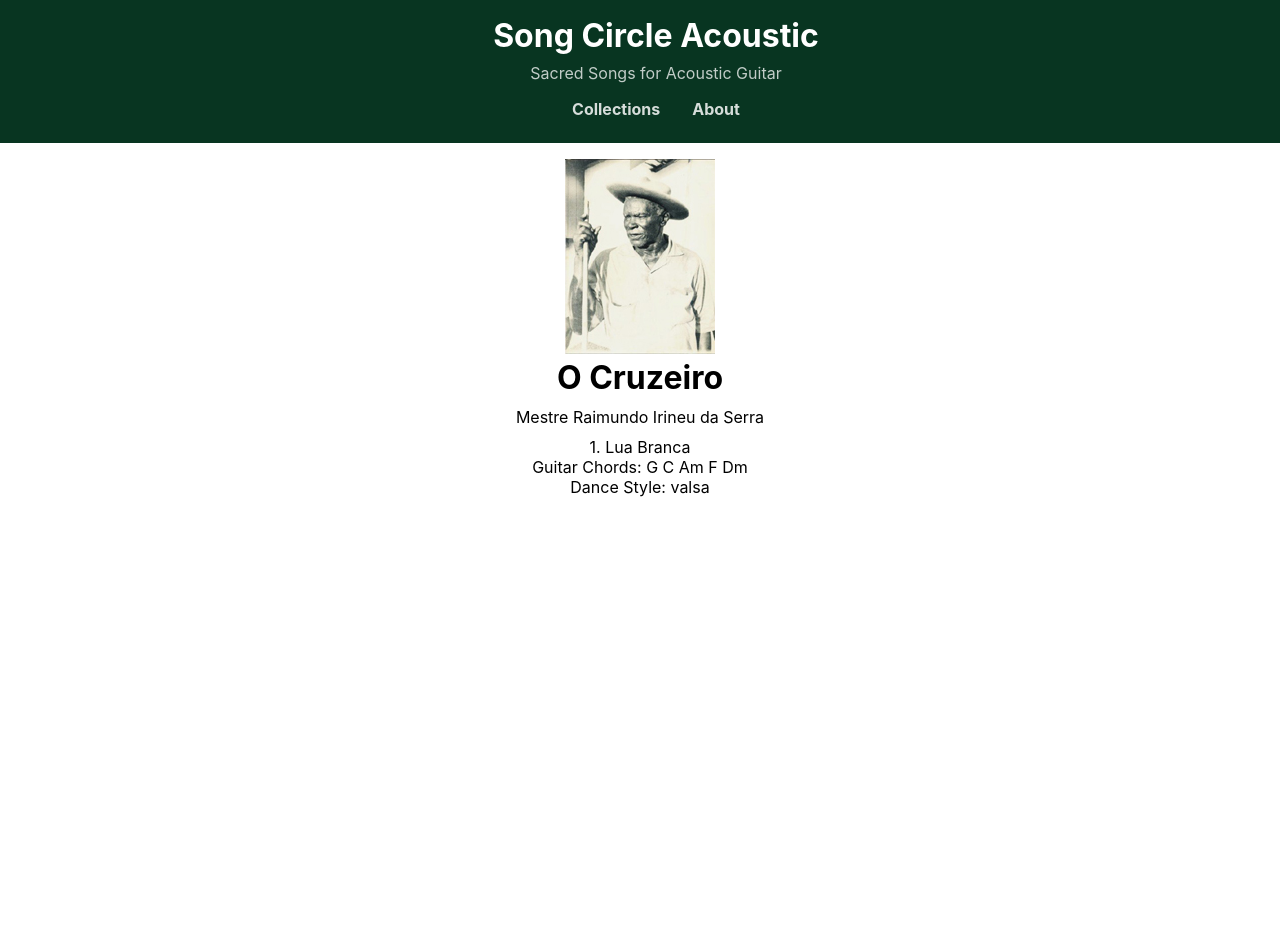
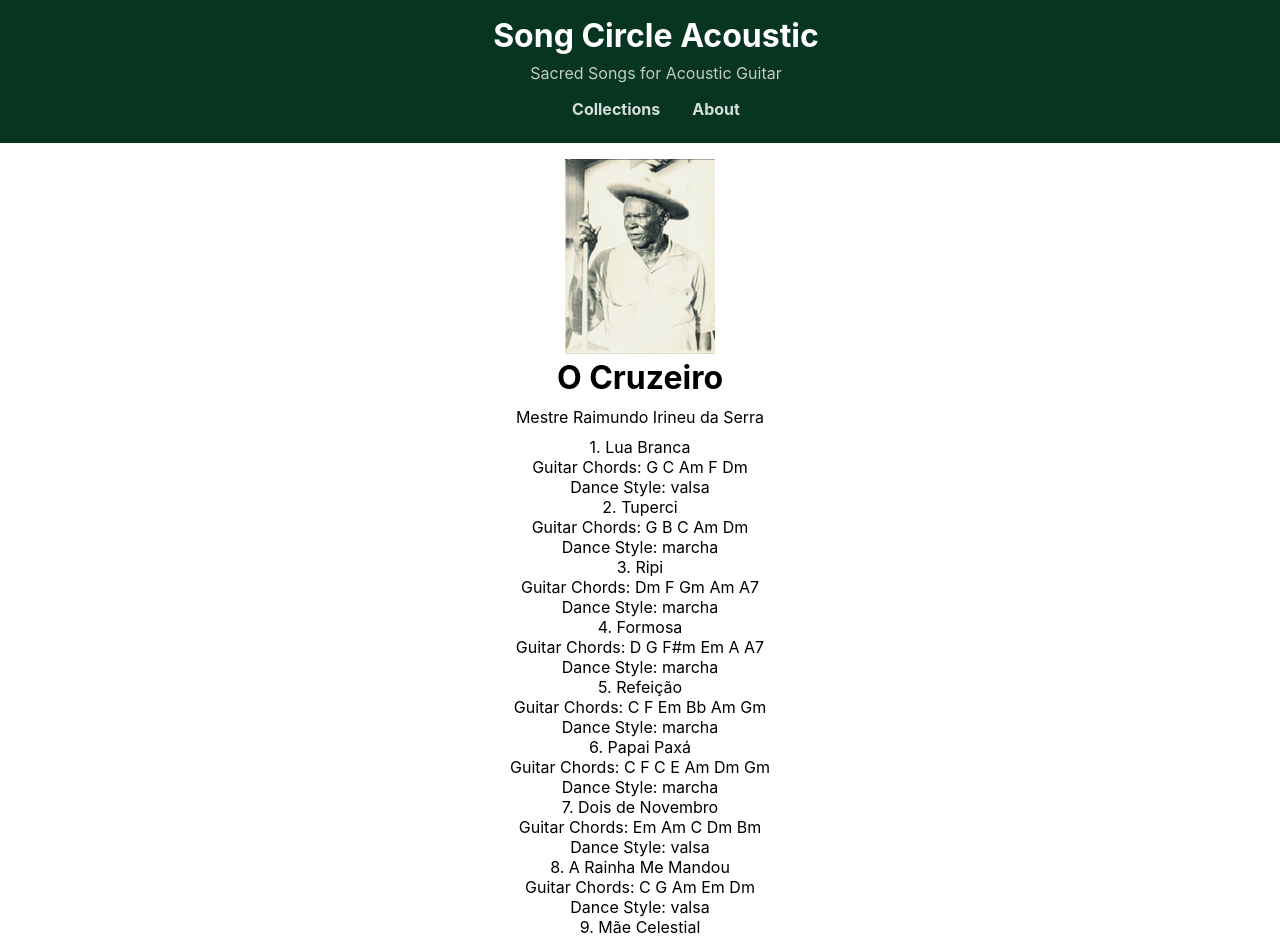
Before and after one commit to stasi815/Song-Circle-Acoustic, a React (Create React App) app: page /#/details/0 in a window 1280 px wide. Shown: the top 939 px of the page. Built offline with nearby package versions, Linux system fonts and the light colour scheme.

Commit message:
[update] hymn list in collections

```diff
--- a/src/components/About/About.css
+++ b/src/components/About/About.css
@@ -4,7 +4,9 @@
     margin: 0;
     padding: 1em;
     position: relative;
-    background: url(%PUBLIC_URL%/images/treelight.jpg) no-repeat center center fixed;
+    background-image: url("%PUBLIC_URL%/images/treelight.jpg");
+    background-repeat: no-repeat;
+    background-position: center fixed;
     -webkit-background-size: cover;
     -moz-background-size: cover;
     -o-background-size: cover;
--- a/src/components/About/About.js
+++ b/src/components/About/About.js
@@ -1,10 +1,17 @@
 import React from 'react'
+import './About.css'
+import backgroundImage from './treelight.jpg'
 
-import './About.css'
+const styles = {
+  backgroundImage: `url(${backgroundImage})`,
+  backgroundPosition: 'center center',
+  backgroundRepeat: 'no-repeat',
+  backgroundAttachment: 'fixed',
+}
 
 function About() {
   return (
-    <div className="about">
+    <div className="about" style={ styles }>
       <div className="overlay"></div>
         <div className="about-text">
           <h1>About Song Circle Acoustic</h1>
--- a/src/components/CompilationDetails/CompilationDetails.js
+++ b/src/components/CompilationDetails/CompilationDetails.js
@@ -5,7 +5,16 @@ import data from '../collections.json';
 function CompilationDetails(props) {
   const { id } = props.match.params // Location index
   const { images, title, person, hymns } = data[id]
-  const { number, name, chords, style } = data[id].hymns[0]
+  const hymnList = hymns.map((hymn) => {
+  const { number, name, chords, style } = hymn
+    return (
+      <div>
+        <div>{ number }. { name }</div>
+        <div>Guitar Chords: { chords }</div>
+        <div>Dance Style: { style }</div>
+      </div>
+    )
+  })
 
   return (
     <div className='comp-details'>
@@ -16,9 +25,7 @@ function CompilationDetails(props) {
       <div>
         <h1>{ title }</h1>
         <div className="name">{ person }</div>
-        <div>{ number }. { name }</div>
-        <div>Guitar Chords: { chords }</div>
-        <div>Dance Style: { style }</div>
+        <div>{ hymnList }</div>
       </div>
     </div>
   )
--- a/src/components/collections.json
+++ b/src/components/collections.json
@@ -13,49 +13,57 @@
                 "style":"valsa"
             },
             {
-                "number": "1",
-                "name":"Meu Mestre a Vós Eu Peç0",
-                "chords":"D A Bm F#m Em A D",
+                "number": "2",
+                "name":"Tuperci",
+                "chords":"G B C Am Dm",
                 "style":"marcha"
             },
             {
-                "number": "1",
-                "name":"Meu Mestre a Vós Eu Peç0",
-                "chords":"D A Bm F#m Em A D",
+                "number": "3",
+                "name":"Ripi",
+                "chords":"Dm F Gm Am A7",
                 "style":"marcha"
             },
             {
-                "number": "1",
-                "name":"Meu Mestre a Vós Eu Peç0",
-                "chords":"D A Bm F#m Em A D",
+                "number": "4",
+                "name":"Formosa",
+                "chords":"D G F#m Em A A7",
                 "style":"marcha"
             },
             {
-                "name":"Meu Mestre a Vós Eu Peç0",
-                "chords":"D A Bm F#m Em A D",
+                "number": "5",
+                "name":"Refeição",
+                "chords":"C F Em Bb Am Gm",
                 "style":"marcha"
             },
             {
-                "number": "1",
-                "name":"Meu Mestre a Vós Eu Peç0",
-                "chords":"D A Bm F#m Em A D",
+                "number": "6",
+                "name":"Papai Paxá",
+                "chords":"C F C E Am Dm Gm",
                 "style":"marcha"
             },
             {
-                "number": "1",
-                "name":"Meu Mestre a Vós Eu Peç0",
-                "chords":"D A Bm F#m Em A D",
+                "number": "7",
+                "name":"Dois de Novembro",
+                "chords":"Em Am C Dm Bm",
+                "style":"valsa"
+            },
+            {
+                "number": "8",
+                "name":"A Rainha Me Mandou",
+                "chords":"C G Am Em Dm",
+                "style":"valsa"
+            },
+            {
+                "number": "9",
+                "name":"Mãe Celestial",
+                "chords":"Bb Gm Cm F",
                 "style":"marcha"
             },
             {
-                "name":"Meu Mestre a Vós Eu Peç0",
-                "chords":"D A Bm F#m Em A D",
-                "style":"marcha"
-            },
-            {
-                "number": "1",
-                "name":"Meu Mestre a Vós Eu Peç0",
-                "chords":"D A Bm F#m Em A D",
+                "number": "10",
+                "name":"Eu Devo Pedir",
+                "chords":"C G D F# Em Am Dm",
                 "style":"marcha"
             }
         ]
@@ -74,49 +82,57 @@
                 "style":"marcha"
             },
             {
-                "number": "1",
-                "name":"Meu Mestre a Vós Eu Peç0",
-                "chords":"D A Bm F#m Em A D",
+                "number": "2",
+                "name":"Estou Aqui",
+                "chords":"Am G Dm C",
                 "style":"marcha"
             },
             {
-                "number": "1",
-                "name":"Meu Mestre a Vós Eu Peç0",
-                "chords":"D A Bm F#m Em A D",
+                "number": "3",
+                "name":"Firmeza",
+                "chords":"G C F Em",
                 "style":"marcha"
             },
             {
-                "number": "1",
-                "name":"Meu Mestre a Vós Eu Peç0",
-                "chords":"D A Bm F#m Em A D",
+                "number": "4",
+                "name":"Eu Estou Firme Com Meu Jesus",
+                "chords":"C F Dm Am Gm",
                 "style":"marcha"
             },
             {
-                "name":"Meu Mestre a Vós Eu Peç0",
-                "chords":"D A Bm F#m Em A D",
+                "number": "5",
+                "name":"Eu Vivo Neste Mundo",
+                "chords":"C G F",
                 "style":"marcha"
             },
             {
-                "number": "1",
-                "name":"Meu Mestre a Vós Eu Peç0",
-                "chords":"D A Bm F#m Em A D",
+                "number": "6",
+                "name":"Eu Vivo Na Floresta",
+                "chords":"C Am F G Em",
                 "style":"marcha"
             },
             {
-                "number": "1",
-                "name":"Meu Mestre a Vós Eu Peç0",
-                "chords":"D A Bm F#m Em A D",
+                "number": "7",
+                "name":"Jesus Cristo Está No Céu",
+                "chords":"C Am G F Em",
                 "style":"marcha"
             },
             {
-                "name":"Meu Mestre a Vós Eu Peç0",
-                "chords":"D A Bm F#m Em A D",
+                "number": "8",
+                "name":"Eu Estava No Deserto",
+                "chords":"C G Am",
                 "style":"marcha"
             },
             {
-                "number": "1",
-                "name":"Meu Mestre a Vós Eu Peç0",
-                "chords":"D A Bm F#m Em A D",
+                "number": "9",
+                "name":"O Povo Estão Rebeldes",
+                "chords":"C G Em Am B",
+                "style":"marcha"
+            },
+            {
+                "number": "10",
+                "name":"A Barquinha",
+                "chords":"G Em Am C",
                 "style":"marcha"
             }
         ]
```
Also changed, not shown: src/components/About/treelight.jpg (added).
